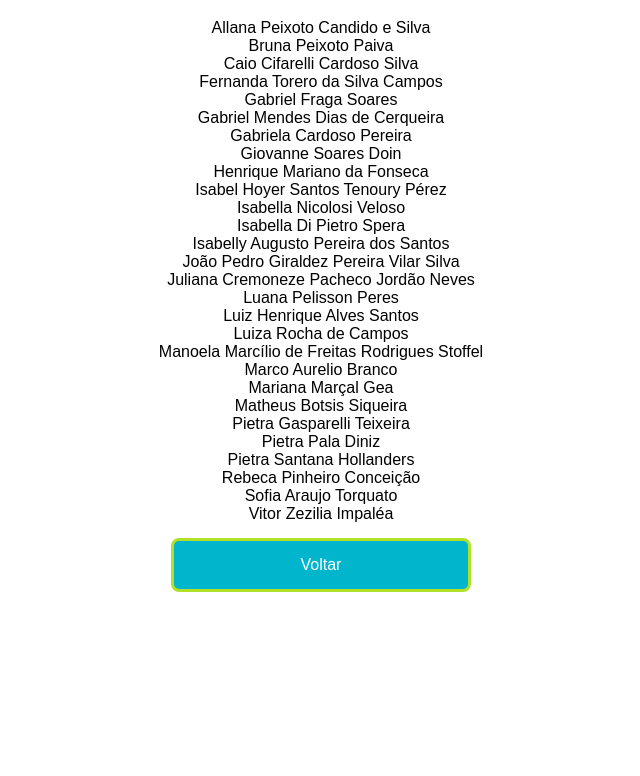
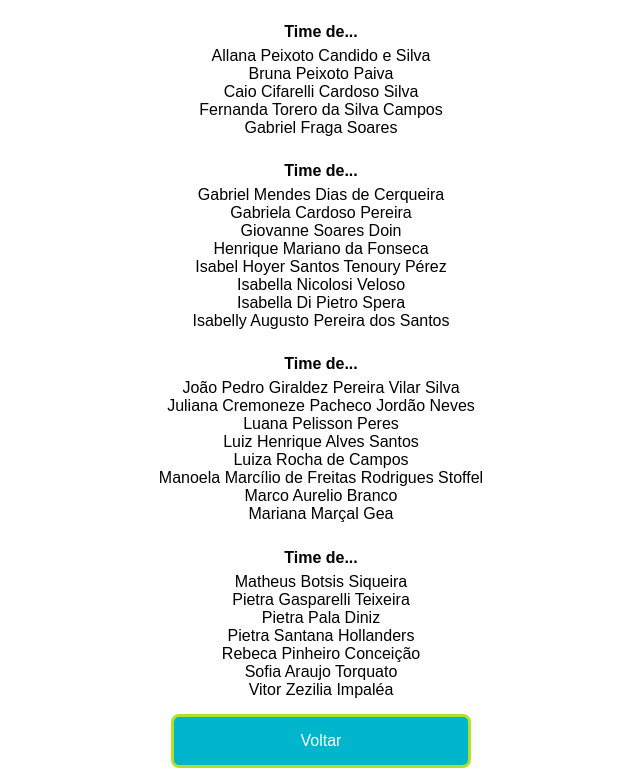
Before and after one commit to danizelrocha/Memory-Game, a plain HTML site: page pages/agradecimentos.html in a window 1280 px wide. Shown: the part 69-845 px from the top of the page, without its empty margins (319-959 px from the left). Before the commit the page ends 800 px from the top, so only its background shows below. Drawn offline with Linux system fonts and the light colour scheme.

Commit message:
Ajuste
Criação de um CSS agradecimentos, ajuste no HTML

```diff
--- /dev/null
+++ b/css/agradecimentos.css
@@ -0,0 +1,35 @@
+body {
+    font-family: Arial, Helvetica, sans-serif;
+}
+
+main {
+    align-items: center;
+    display: flex;
+    flex-direction: column;
+}
+
+.agradecimentos {
+    text-align: center;
+    margin-bottom: 15px;
+  h4{
+   padding: 4px;
+   margin-bottom: 2px;
+    }
+}
+
+.nomes > span {
+    display: block;
+    text-align: center;
+}
+
+.button {
+    background-color: #00b5cc;
+    border: 3px solid #b2df28;
+    border-radius: 8px;
+    color: #fff;
+    cursor: pointer;
+    font-size: 1em;
+    max-width: 300px;
+    padding: 15px;
+    width: 100%;
+}
--- a/pages/agradecimentos.html
+++ b/pages/agradecimentos.html
@@ -6,40 +6,8 @@
     <meta name="viewport" content="width=device-width, initial-scale=1.0">
 
     <link rel="shortcut icon" href="../image/kangaroo.png" type="image/x-icon" />
+    <link rel="stylesheet" href="../css/agradecimentos.css" />
 
-    <style>
-        body {
-            font-family: Arial, Helvetica, sans-serif;
-        }
-
-        main {
-            align-items: center;
-            display: flex;
-            flex-direction: column;
-        }
-
-        .agradecimentos {
-            text-align: center;
-            margin-bottom: 15px;
-        }
-
-        .nomes > span {
-            display: block;
-        }
-
-        .button {
-            background-color: #00b5cc;
-            border: 3px solid #b2df28;
-            border-radius: 8px;
-            color: #fff;
-            cursor: pointer;
-            font-size: 1em;
-            max-width: 300px;
-            padding: 15px;
-            width: 100%;
-        }
-
-    </style>
 
     <title>Jogo da Memória</title>
 </head>
@@ -48,11 +16,16 @@
         <div class="agradecimentos">
             <h1>Agradecimentos</h1>
             <div class="nomes">
+                <!--Parabéns, agora que eu visualizei tive um melhor entendimento
+                 pode manter desta formA	forma, criei um css específico para manter o código organizado,
+                 manda bala, tenta criar em formato de lista os nome, depois vou pensar em um JS para deixar o HTML limpo. ;)  -->
+                <h4> Time de...</h4> <!--Identifique o time  -->
                 <span>Allana Peixoto Candido e Silva</span>
                 <span>Bruna Peixoto Paiva</span>
                 <span>Caio Cifarelli Cardoso Silva</span>
                 <span>Fernanda Torero da Silva Campos</span>
                 <span>Gabriel Fraga Soares</span>
+                <h4> Time de...</h4><!--Identifique o time  -->
                 <span>Gabriel Mendes Dias de Cerqueira</span>
                 <span>Gabriela Cardoso Pereira</span>
                 <span>Giovanne Soares Doin</span>
@@ -61,6 +34,7 @@
                 <span>Isabella Nicolosi Veloso</span>
                 <span>Isabella Di Pietro Spera</span>
                 <span>Isabelly Augusto Pereira dos Santos</span>
+                <h4> Time de...</h4><!--Identifique o time  -->
                 <span>João Pedro Giraldez Pereira Vilar Silva</span>
                 <span>Juliana Cremoneze Pacheco Jordão Neves</span>
                 <span>Luana Pelisson Peres</span>
@@ -69,6 +43,7 @@
                 <span>Manoela Marcílio de Freitas Rodrigues Stoffel</span>
                 <span>Marco Aurelio Branco</span>
                 <span>Mariana Marçal Gea</span>
+                <h4> Time de...</h4><!--Identifique o time  -->
                 <span>Matheus Botsis Siqueira</span>
                 <span>Pietra Gasparelli Teixeira</span>
                 <span>Pietra Pala Diniz</span>
```
